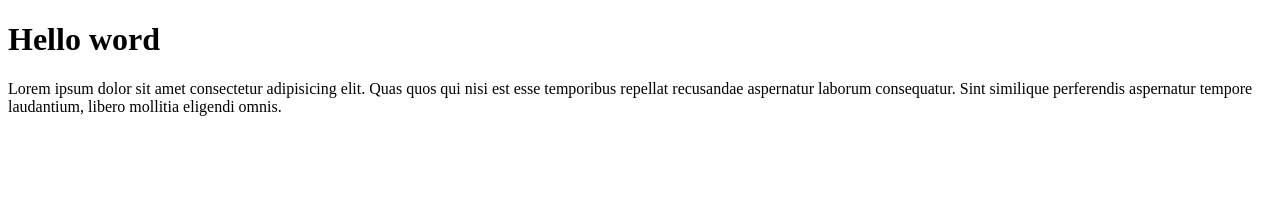
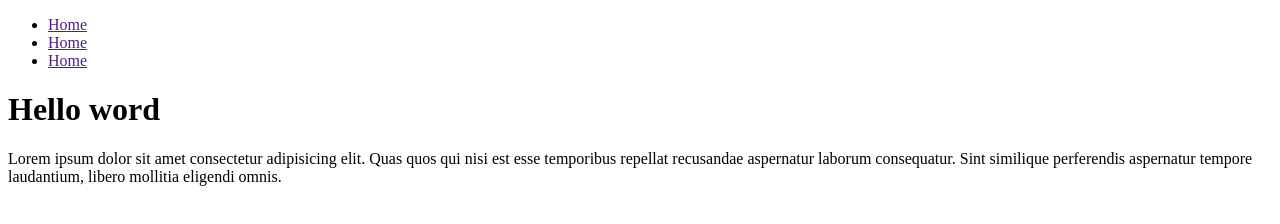
Before and after one commit to sopheakvon/Git-Test, a plain HTML site: page index.html in a window 1280 px wide. Drawn offline with Linux system fonts and the light colour scheme.

Commit message:
#3 Add menu

```diff
--- a/index.html
+++ b/index.html
@@ -6,6 +6,11 @@
     <title>Document</title>
 </head>
 <body>
+    <ul>
+        <li><a href=""> Home </a></li>
+        <li><a href=""> Home </a></li>
+        <li><a href=""> Home </a></li>
+    </ul>
     <h1>Hello word </h1>
     <p> Lorem ipsum dolor sit amet consectetur adipisicing elit. Quas quos qui nisi est esse temporibus repellat recusandae aspernatur laborum consequatur. Sint similique perferendis aspernatur tempore laudantium, libero mollitia eligendi omnis.</p>
 </body>
```
